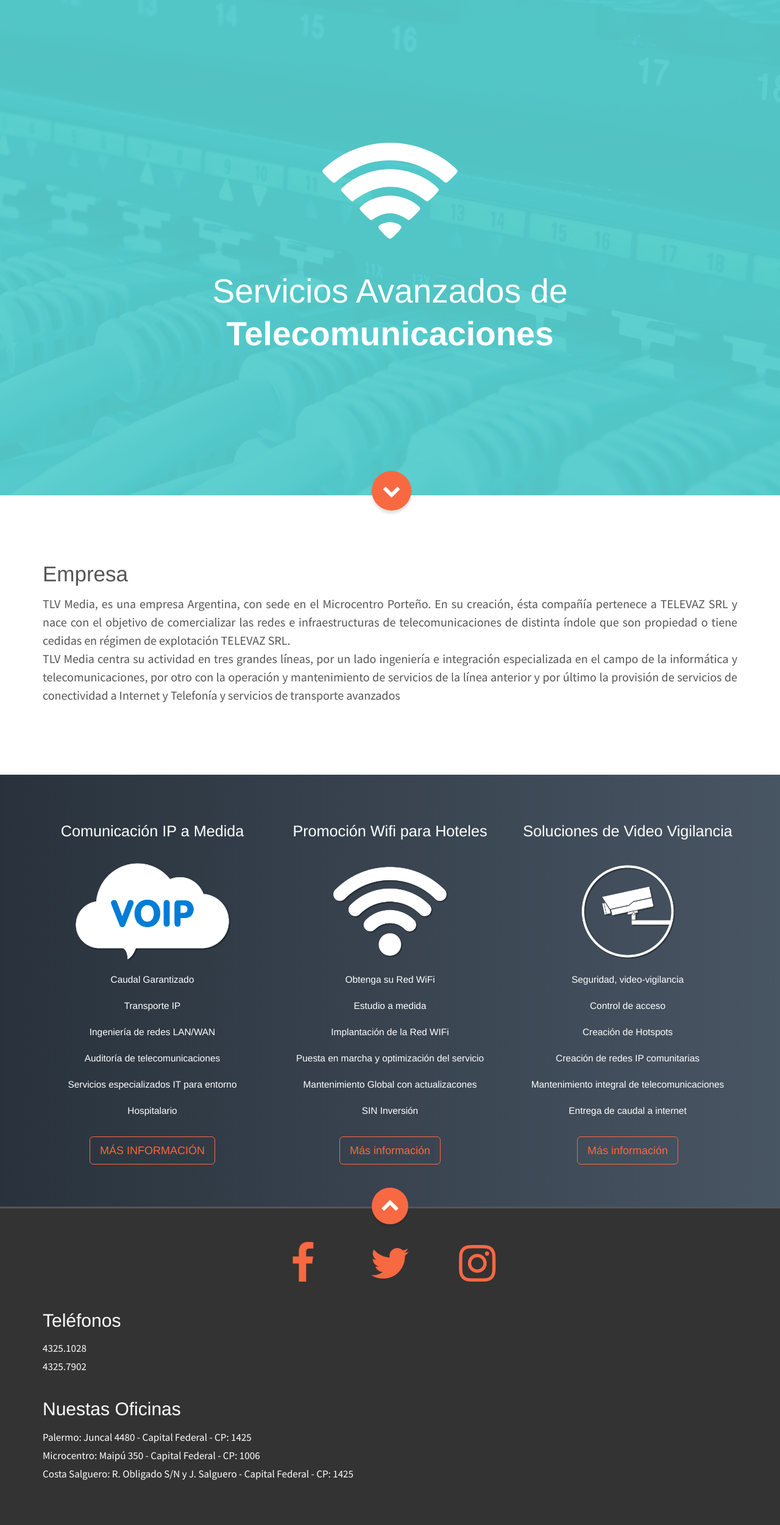
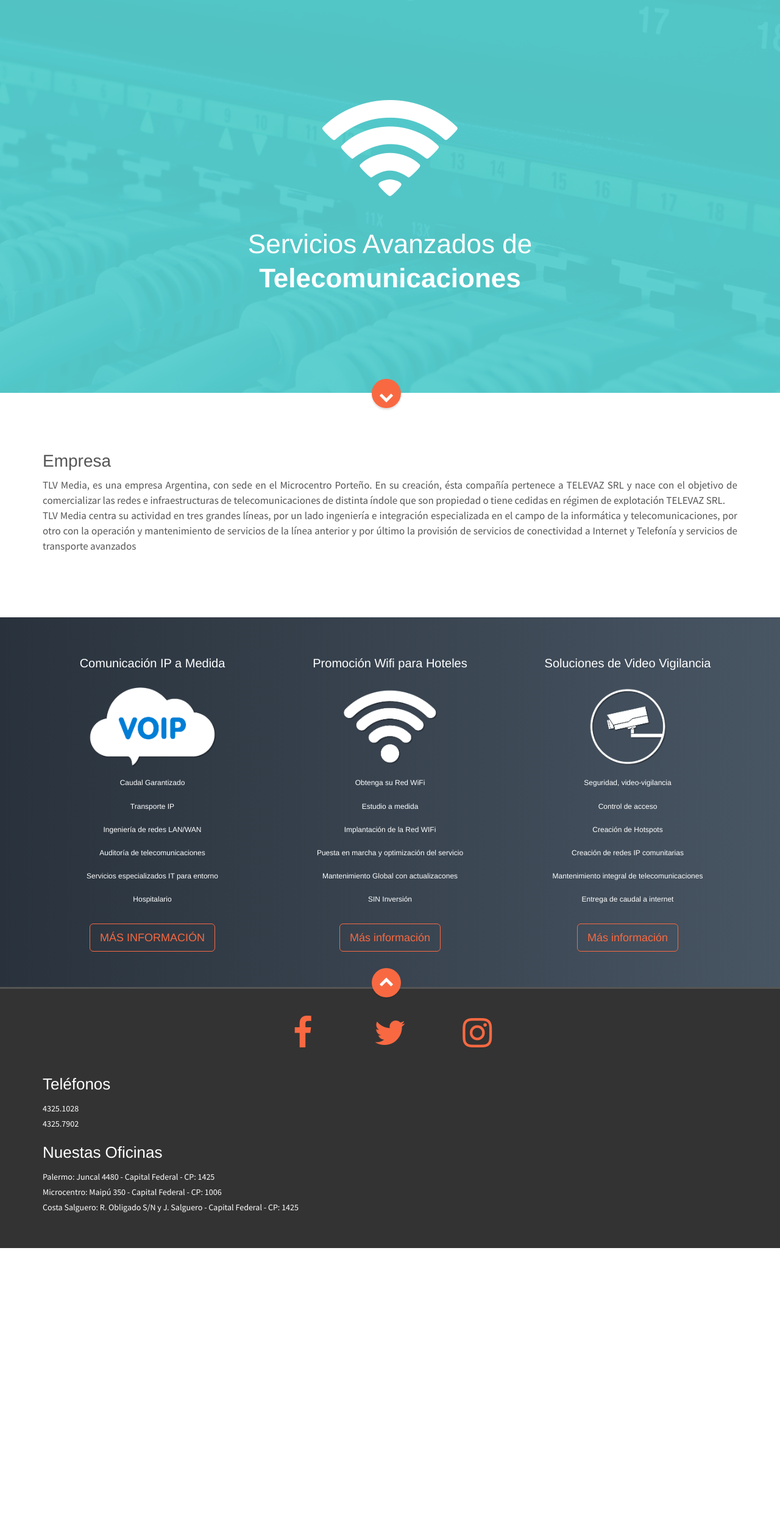
Before and after one commit to lcabre/tlvmedia, a PHP site: page / in a window 1280 px wide. Shown: the part 52-2552 px from the top of the page at 61% size. After the commit the page ends 2098 px from the top, so only its background shows below. Run offline with PHP 8.4, Linux system fonts and the light colour scheme; a map, chart or similar area stays blank; some libraries are stand-ins or nearby versions.

Commit message:
Le corregi casi todas las dimensiones que estaban al 80% Aun falta corregir

```diff
--- a/css/estilos.css
+++ b/css/estilos.css
@@ -19,29 +19,28 @@ a:link, a:visited{
 
 p{
 	font-family: "Source Sans Pro",Helvetica,sans-serif;
-	font-size: 20px;
-	line-height: 30px;
+	font-size: 17px;
+	line-height: 25px;
 	text-align: justify;
 	font-weight: 400;
 }
 
 h1 {
-  font-size: 55px;
-  line-height: 70px;
+  font-size: 44px;
+  line-height: 56px;
   font-weight: 300;
 }
 
 h2 {
-  font-size: 35px;
-  line-height: 1.35em;
+  font-size: 28px;
+  line-height: 35px;
   font-weight: 300;
 }
 
 h3 {
-  font-size: 1.8em;
-  line-height: 1.35em;
+  font-size: 20px;
   font-weight: 300;
-  margin-bottom: 1em;
+  margin-bottom: 20px;
 }
 
 .fa-facebook, .fa-twitter, .fa-instagram{
@@ -59,7 +58,7 @@ h3 {
 }
 
 .container{
-
+/*width: 67%;*/
 }
 .col-centered{
   float: none;
@@ -73,7 +72,7 @@ h3 {
 .list-group-item{
 	color: #fff;
   /* margin-top: 0.9em; */
-  font-size: 1.1em;
+  font-size: 12px;
   background-color: transparent;
   border-color: transparent;
 }
@@ -86,7 +85,7 @@ h3 {
 	width: 400px;
 }
 #header, #uno, #dos, #footer{
-	padding: 55px 0px 55px 0;
+	padding: 44px 0px 44px 0;
 }
 #header {
  /* background-attachment: fixed, fixed, fixed;*/
@@ -98,7 +97,7 @@ h3 {
   background-size: auto auto, cover, cover;
   color: rgba(255, 255, 255, 0.75);
   overflow: unset;
-  padding: 10em 0;
+  padding: 150px 0;
   position: relative;
   text-align: center;
   color:white;
@@ -123,11 +122,10 @@ h3 {
   margin-left: -30px;
   display: table;
   color: #ffffff;
-  font-size: 35px;
   z-index: 99;
   text-decoration: none;
-  width: 65px;
-  height: 65px;
+  width: 48px;
+  height: 48px;
   background: #f86942;
   border-bottom: none !important;
   text-align: center;
@@ -157,10 +155,10 @@ h3 {
 
 #header .fa-chevron-down{
   padding-top: 17px;
-  font-size: 30px;
+  font-size: 24px;
 }
 #footer .fa-chevron-up {
-    font-size: 30px;
+    font-size: 24px;
     padding: 0 0 6px;
 }
 
@@ -171,11 +169,10 @@ h3 {
   margin-left: -30px;
   display: table;
   color: #ffffff !important;
-  font-size: 24px;
   z-index: 99;
   text-decoration: none;
-  width: 60px;
-  height: 60px;
+  width: 48px;
+  height: 48px;
   background: #f86942;
   border-bottom: none !important;
   text-align: center;
@@ -216,7 +213,7 @@ h3 {
 	color:white;
 }
 #dos img{
-	width:80%;
+	width:65%;
 }
 
 #footer{
@@ -230,12 +227,12 @@ h3 {
 }
 
 #footer  p{
-	font-size:17px;
+	font-size:14px;
 }
 
 #footer  h2{
-	font-size:30px;
-	margin-top: 35px;
+	font-size:26px;
+	margin-top: 17px;
 }
 #footer .primertitulo{
 	margin-top:0;
@@ -245,7 +242,7 @@ h3 {
 }
 
 #map{
-	height:300px;
+	height:240px;
 	color:#555;
 }
 #map h1{
@@ -255,7 +252,7 @@ h3 {
   opacity: 0;
 }
 .fa-3{
-	font-size:70px;
+	font-size:56px;
 }
 
 .fa-wifi::before {
```
